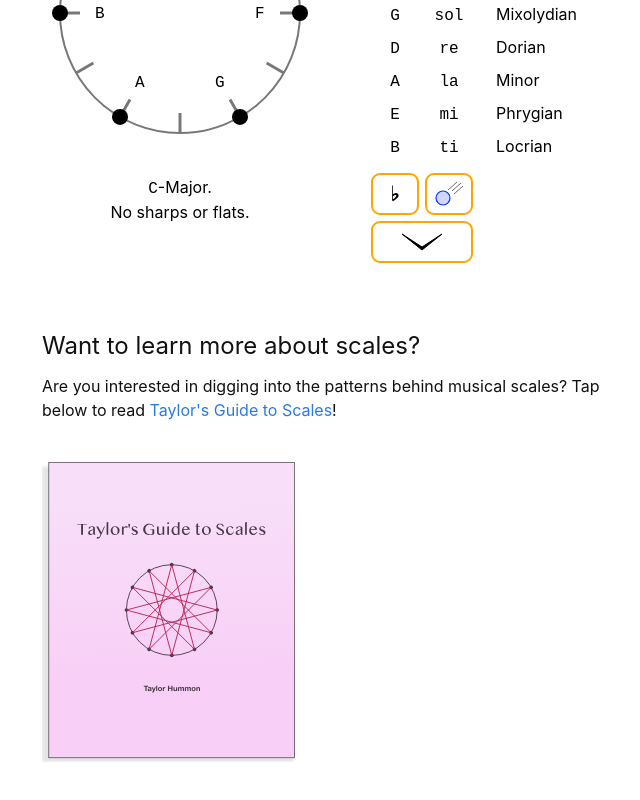
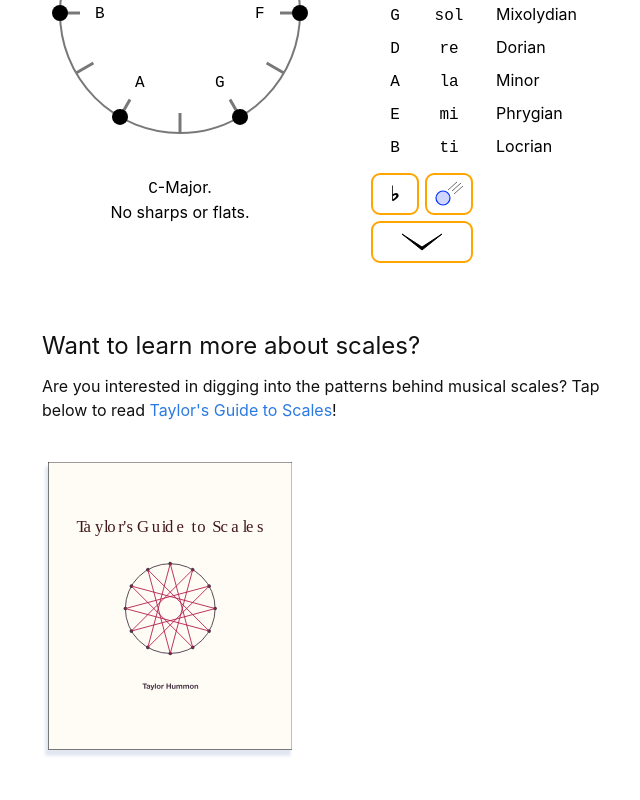
Before and after one commit to taylorhummon/scales-tool, a React (Vite) app: page / in a window 1280 px wide. Shown: the part 288-1088 px from the top of the page, without its empty margins (298-938 px from the left). Built offline with nearby package versions, Linux system fonts and the light colour scheme; a web font is replaced by a local one.

Commit message:
updated cover image

```diff
--- a/index.css
+++ b/index.css
@@ -42,8 +42,17 @@ a {
   margin-bottom: 60px;
 }
 
-.cover {
+.cover-link {
   display: block;
-  margin: 40px 0;
+  margin-top: 40px;
+  width: 250px;
+  height: 296.88px;
+}
+
+.cover-image {
+  display: block;
+  width: 250px;
+  height: 296.88px;
+  margin: 0;
   padding: 0;
 }
--- a/index.html
+++ b/index.html
@@ -31,15 +31,16 @@
         >Taylor's Guide to Scales</a>!
       </p>
       <a
+        class="cover-link"
         href="/taylors_guide_to_scales.pdf"
         target="GuideToScalesWindow"
       >
         <img
-          class="cover"
+          class="cover-image"
           src="/taylors_guide_to_scales_cover.svg"
           alt="Taylor's Guide to Scales"
           title="Taylor's Guide to Scales"
-          height="300px"
+          width="250px"
         />
       </a>
     </div>
```
Also changed, not shown: public/taylors_guide_to_scales_cover.svg.
